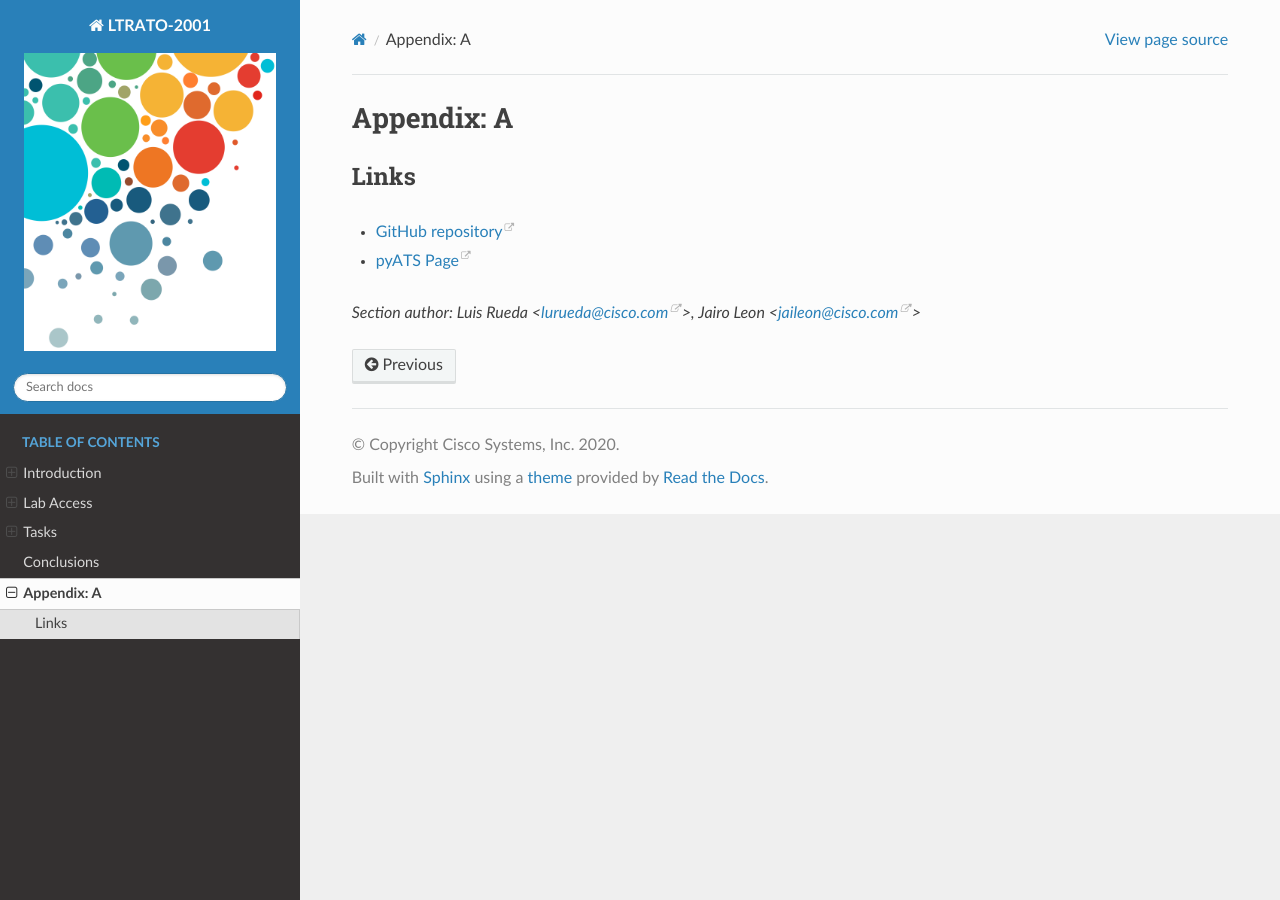
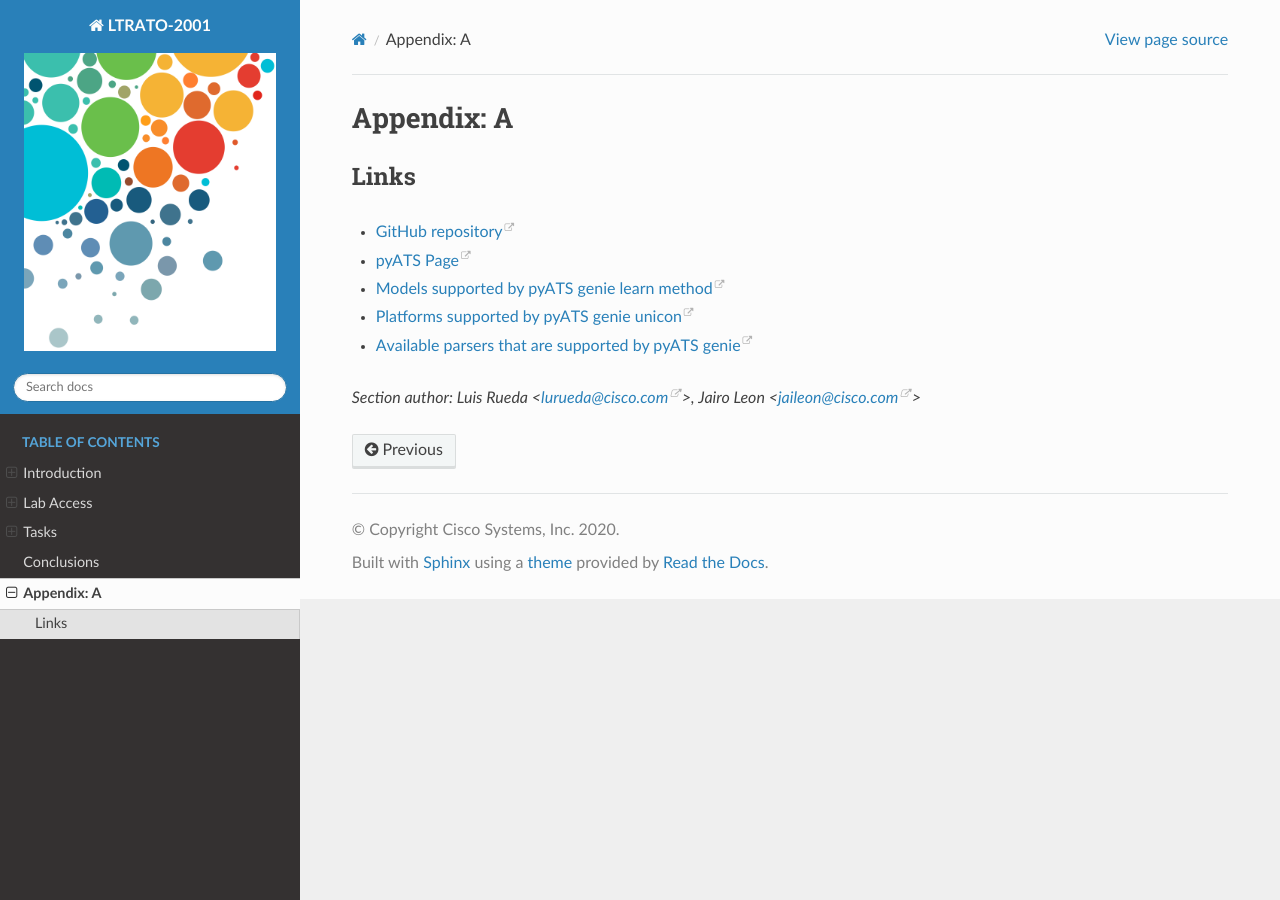
Before and after one commit to CiscoLives/LTRATO-2001, a Sphinx documentation site: the page built from docs/appendix.rst, in a window 1280 px wide. Built offline with Sphinx 7.4.7 and the Read the Docs theme 2.0.0, drawn with Linux system fonts in a browser that asks for light colours.

Commit message:
Add methods information links

```diff
--- a/docs/appendix.rst
+++ b/docs/appendix.rst
@@ -6,6 +6,9 @@ Links
 
 - `GitHub repository <https://github.com/CiscoLive2022/LTRATO-2001>`_
 - `pyATS Page <https://developer.cisco.com/pyats/>`_
+- `Models supported by pyATS genie learn method <https://pubhub.devnetcloud.com/media/genie-feature-browser/docs/#/models>`_
+- `Platforms supported by pyATS genie unicon <https://pubhub.devnetcloud.com/media/unicon/docs/user_guide/supported_platforms.html>`_
+- `Available parsers that are supported by pyATS genie <https://pubhub.devnetcloud.com/media/genie-feature-browser/docs/#/parsers>`_
 
 
 .. sectionauthor:: Luis Rueda <lurueda@cisco.com>, Jairo Leon <jaileon@cisco.com>
```
